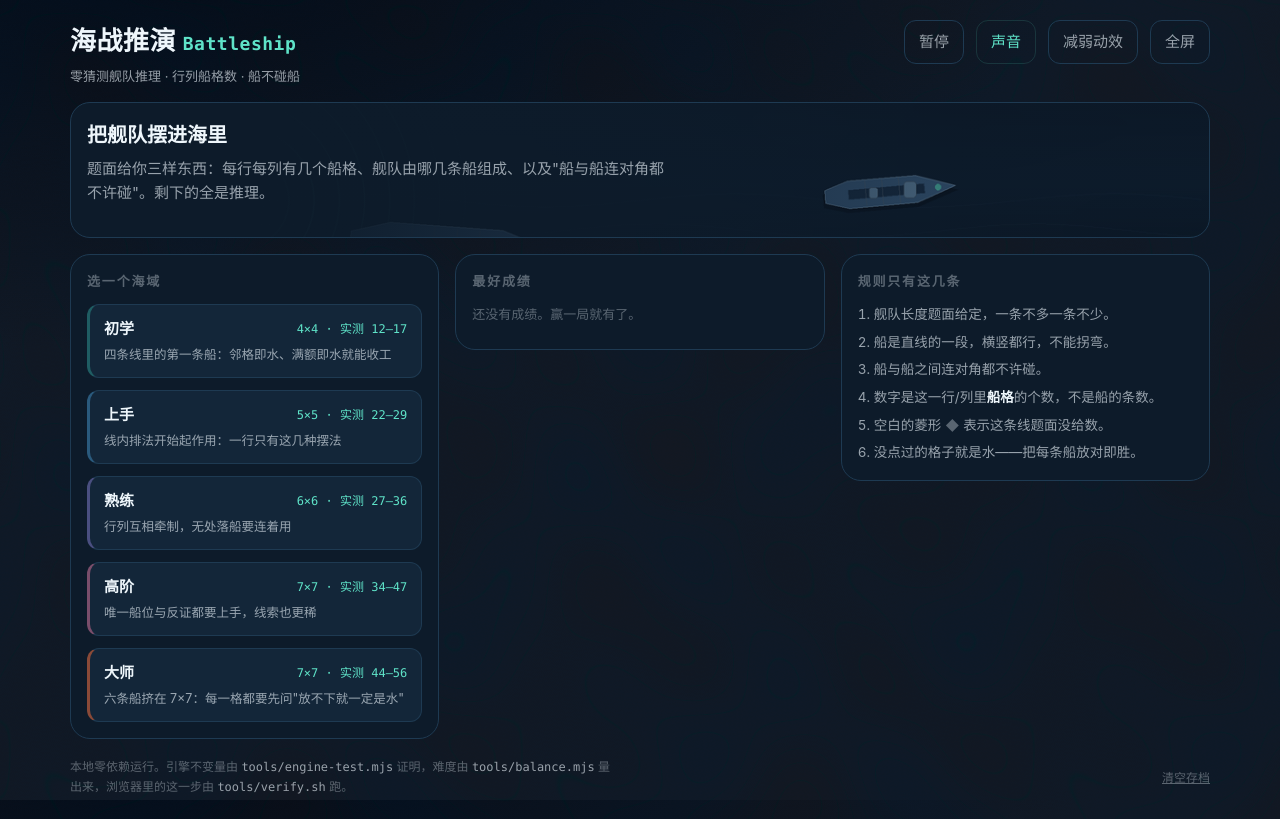
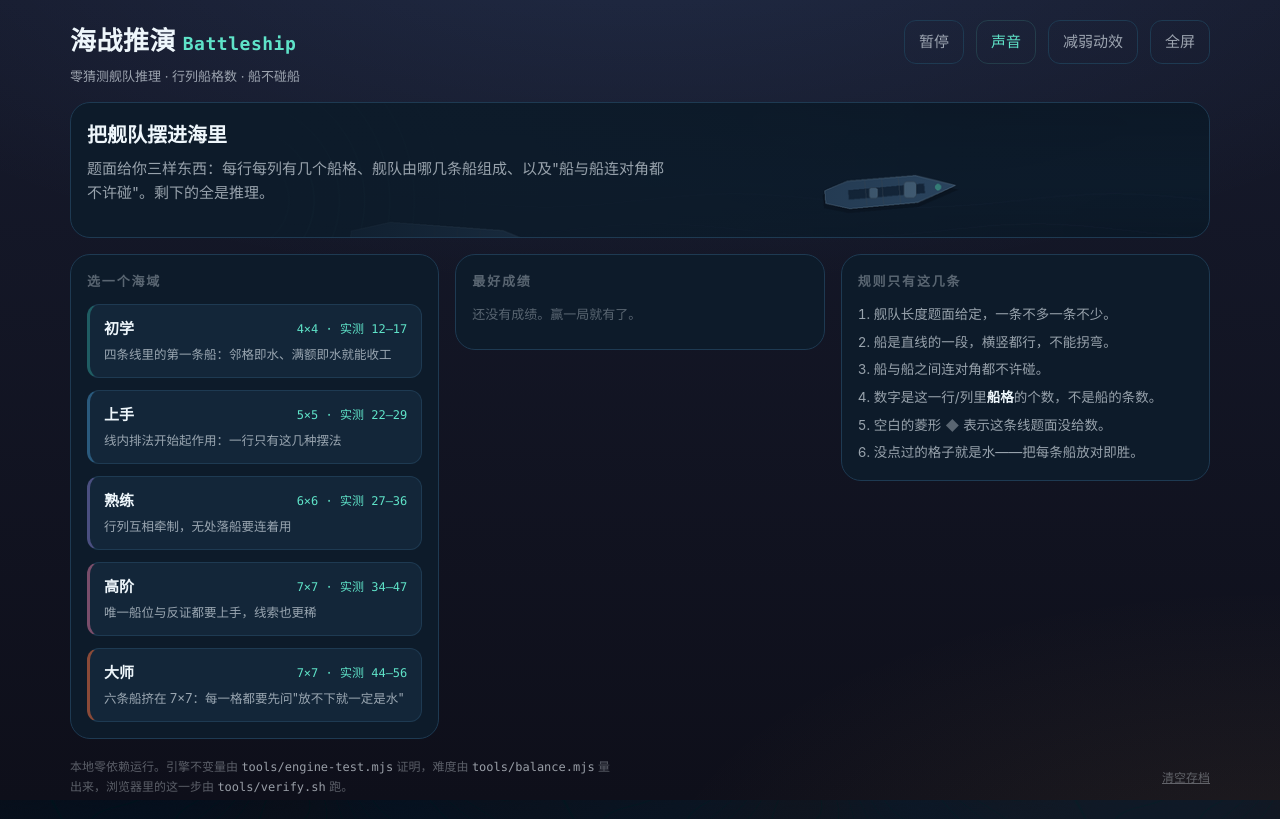
Before and after one commit to z-biz-game/z-biz-game-battleship-cos, an Electron app: page index.html in a window 1280 px wide. Drawn offline with Linux system fonts and the light colour scheme.

Commit message:
art: 铺 studio.css 氛围+控件打磨基础层（:where()零优先级，不覆盖游戏样式）；补 motion-tokens.css 复活死链动效

```diff
--- /dev/null
+++ b/css/motion-tokens.css
@@ -0,0 +1,8 @@
+/* Resurrects motion tokens referenced by this repo's CSS but never defined.
+   Without these, the repo's own transitions/animations silently did nothing
+   (see 003 §5.2). Values follow 003 §4 duration/easing discipline. */
+:root{
+  --dur-tap:160ms;  --dur-base:220ms;  --dur-win:320ms;
+  --ease-ease:cubic-bezier(.22,.61,.36,1);
+  --ease-spring:cubic-bezier(.34,1.45,.64,1);
+}
--- /dev/null
+++ b/css/studio.css
@@ -0,0 +1,42 @@
+/* z-biz-game studio polish layer -- additive, specificity-0, never overrides game CSS.
+   Injected fleet-wide to lift the visual floor: dark-first atmosphere, cohesive tokens,
+   consistent focus/selection/scrollbar, and safe :where() control/panel defaults. */
+:root{
+  --studio-bg-0:#0e0f1a; --studio-bg-1:#161a2c; --studio-bg-2:#1f2438;
+  --studio-surface:rgba(255,255,255,.045); --studio-surface-2:rgba(255,255,255,.08);
+  --studio-ink:#f3f4fb; --studio-ink-dim:rgba(243,244,251,.62);
+  --studio-accent:#e8b15c; --studio-accent-2:#6ea8ff;
+  --studio-ok:#3ecf8e; --studio-bad:#ff6b6b; --studio-warn:#ffce5a; --studio-info:#74b9ff;
+  --studio-ring:var(--studio-accent);
+  --studio-r-card:18px; --studio-r-btn:12px; --studio-r-tag:8px;
+  --studio-shadow:0 12px 34px -14px rgba(0,0,0,.55);
+  --studio-font:"PingFang SC","Microsoft YaHei",-apple-system,BlinkMacSystemFont,"Segoe UI",system-ui,sans-serif;
+  --studio-mono:ui-monospace,"SF Mono","JetBrains Mono",Menlo,Consolas,monospace;
+  --studio-ease:cubic-bezier(.22,.61,.36,1);
+}
+/* atmosphere: fixed behind everything, never catches pointer events */
+.studio-atmosphere{position:fixed;inset:0;z-index:-1;pointer-events:none;
+  background:
+    radial-gradient(120% 80% at 50% -12%, rgba(110,168,255,.12), transparent 60%),
+    radial-gradient(90% 70% at 100% 112%, rgba(232,177,92,.09), transparent 55%),
+    linear-gradient(180deg,var(--studio-bg-1),var(--studio-bg-0));}
+html{color-scheme:dark light;-webkit-text-size-adjust:100%;}
+body{font-family:var(--studio-font);-webkit-font-smoothing:antialiased;text-rendering:optimizeLegibility;}
+*{box-sizing:border-box;}
+:where(button,[role=button],.btn,input,select,textarea){font:inherit;color:inherit;border-radius:var(--studio-r-btn);}
+:where(button,[role=button],.btn){cursor:pointer;
+  transition:transform .15s var(--studio-ease),box-shadow .15s var(--studio-ease),background .15s var(--studio-ease);}
+:where(button,[role=button],.btn):active{transform:translateY(1px) scale(.985);}
+:where(button,[role=button],.btn):focus-visible,
+:where(a:focus-visible,input:focus-visible,select:focus-visible,textarea:focus-visible){
+  outline:2px solid var(--studio-ring);outline-offset:2px;}
+:where(.card,.panel){border-radius:var(--studio-r-card);box-shadow:var(--studio-shadow);}
+::selection{background:rgba(232,177,92,.32);color:var(--studio-ink);}
+@media (pointer:fine){:where(html){scrollbar-color:var(--studio-surface-2) transparent;}}
+@media (prefers-reduced-motion:reduce){
+  :where(*,*::before,*::after){animation-duration:.001ms!important;
+    animation-iteration-count:1!important;transition-duration:.001ms!important;scroll-behavior:auto!important;}
+}
+@media (prefers-contrast:more){
+  :where(button,[role=button],.btn,a,input,select,textarea):focus-visible{outline-width:3px;}
+}
--- a/index.html
+++ b/index.html
@@ -32,6 +32,8 @@
   <link rel="icon" type="image/png" sizes="48x48" href="assets/icons/icon-48.png">
   <link rel="apple-touch-icon" href="assets/icons/apple-touch-icon.png">
   <link rel="stylesheet" href="css/game.css">
+  <link rel="stylesheet" href="css/studio.css" />
+  <link rel="stylesheet" href="css/motion-tokens.css" />
 </head>
 <body>
   <div id="app">
@@ -179,5 +181,6 @@
   <script src="js/pwa-register.js"></script>
   <script type="module" src="js/main.js"></script>
   <script src="js/sw-register.js"></script>
+  <div class="studio-atmosphere" aria-hidden="true"></div>
 </body>
 </html>
```
